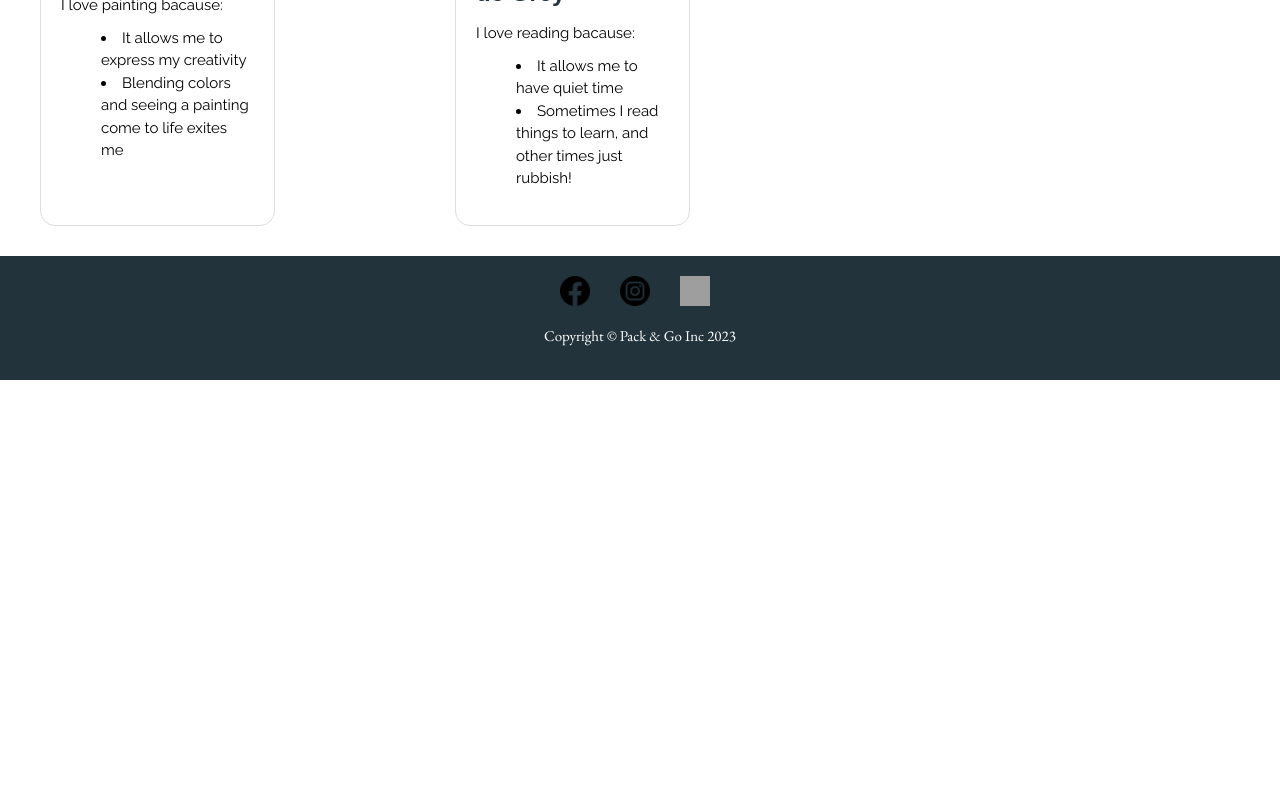
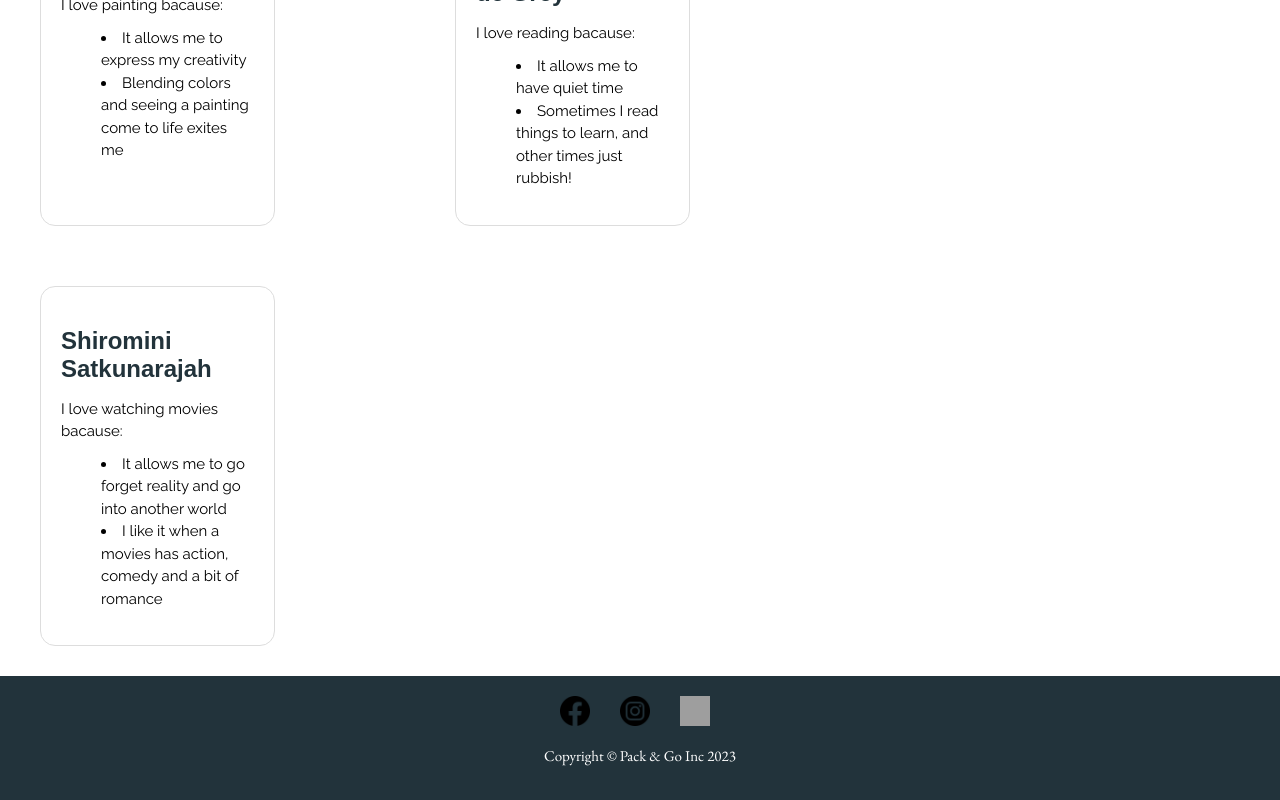
Before and after one commit to movi1/TravelBucketList, a React (Create React App) app: page /about in a window 1280 px wide. Shown: the part 628-1428 px from the top of the page. Before the commit the page ends 1008 px from the top, so only its background shows below. Built offline with nearby package versions, Linux system fonts and the light colour scheme; grey boxes are pictures that could not be loaded; a web font is replaced by a local one.

Commit message:
Add my section to About Us page

```diff
--- a/src/components/about-us/about-us.js
+++ b/src/components/about-us/about-us.js
@@ -51,6 +51,18 @@ export const AboutUs = () => {
               </ul>
             </p>
           </div>
+
+          <div className="profile">
+            <h2>Shiromini Satkunarajah</h2>
+            <p>
+              I love watching movies bacause:
+              <ul>
+                <li>It allows me to go forget reality and go into another world</li>
+                <li>I like it when a movies has action, comedy and a bit of romance </li>
+              </ul>
+            </p>
+          </div>
+
         </div>
       </div>
     );
```
